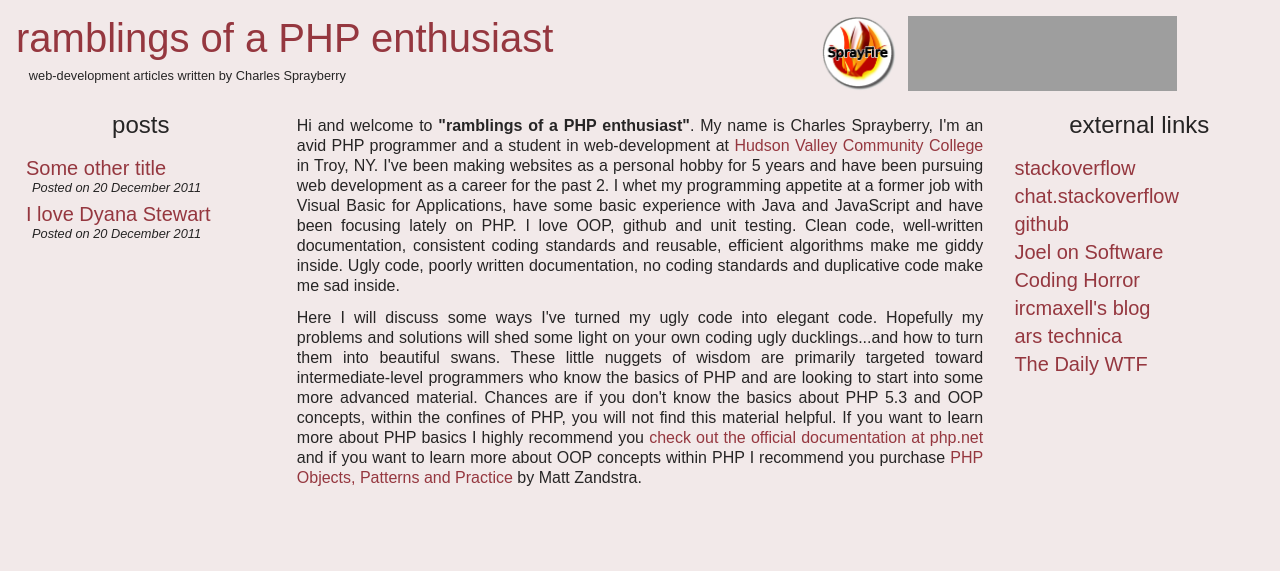
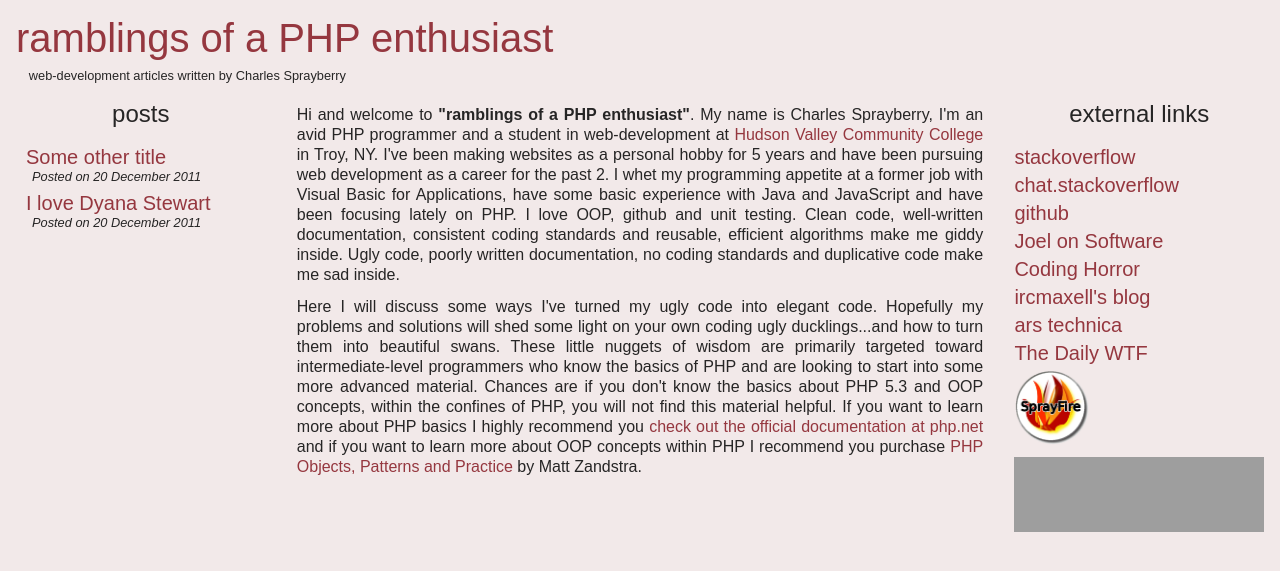
Before and after one commit to cspray/archived-blog, a Jekyll site: the page built from index.html, in a window 1280 px wide. Shown: the top 571 px of the page. Built offline with Jekyll 4.4.1, drawn with Linux system fonts in a browser that asks for light colours; grey boxes are pictures that could not be loaded.

Commit message:
UPD moving top links to right sidebar and social sharing links to header

```diff
--- a/_layouts/default.html
+++ b/_layouts/default.html
@@ -24,18 +24,11 @@
     	            <span class="byline">web-development articles written by Charles Sprayberry</span>
     	    	</div>
     	    	<div class="float-right" style="width: 455px">
-    	    		<ul class="navigation-menu horizontal-list">
-    	    			<a href="http://github.com/cspray/SprayFire">
-    	    			<li>
-    	    				<img src="/img/sprayfire_logo.png" width="75" height="75" alt="SprayFire PHP framework developed and created by Charles Sprayberry.  Logo drawn by Dyana Stewart." title="SprayFire PHP framework developed and created by Charles Sprayberry.  Logo drawn by Dyana Stewart." />
-    	    			</li>
-    	    			</a>
-    	    			<a href="http://stackexchange.com/users/387580">
-    	    			<li>
-							<img src="http://stackexchange.com/users/flair/387580.png?theme=dark" width="269" height="75" alt="Charles Sprayberry's profile on Stack Exchange, a network of free, community-driven Q&amp;A sites" title="Profile for Charles Sprayberry on Stack Exchange, a network of free, community-driven Q&amp;A sites">
-						</li>
-						</a>
-    	    		</ul>
+
+    	    		<div id="social-sharing">
+						<fb:like send="true" layout="button_count" width="450" show_faces="false" action="recommend" font="arial"></fb:like>
+					</div>
+
     	    	</div>
             </div>
 
@@ -59,6 +52,20 @@
 
                 <div id="right-sidebar" class="float-right">
 					{% include external-links.html %}
+					<div id="my-coding-sites">
+						<ul class="navigation-menu vertical-list">
+	    	    			<a href="http://github.com/cspray/SprayFire">
+    		    			<li>
+    		    				<img src="/img/sprayfire_logo.png" width="75" height="75" alt="SprayFire PHP framework developed and created by Charles Sprayberry.  Logo drawn by Dyana Stewart." title="SprayFire PHP framework developed and created by Charles Sprayberry.  Logo drawn by Dyana Stewart." />
+    	    				</li>
+    	    				</a>
+    	    				<a href="http://stackexchange.com/users/387580">
+    	    				<li>
+								<img src="http://stackexchange.com/users/flair/387580.png?theme=dark" width="269" height="75" alt="Charles Sprayberry's profile on Stack Exchange, a network of free, community-driven Q&amp;A sites" title="Profile for Charles Sprayberry on Stack Exchange, a network of free, community-driven Q&amp;A sites">
+							</li>
+							</a>
+    		    		</ul>
+    		    	</div>
                 </div>
 
                 <div id="main-content">
@@ -69,9 +76,7 @@
 
             <div id="content-footer">
 
-				<div id="social-sharing">
-					<fb:like send="true" layout="button_count" width="450" show_faces="false" action="recommend" font="arial"></fb:like>
-				</div>
+
 
             </div>
 
--- a/style.css
+++ b/style.css
@@ -120,7 +120,3 @@ div > h3 {
 .float-right {
 	float: right;
 }
-
-.fb_edge_comment_widget {
-	margin-top: -325px;
-}
```
